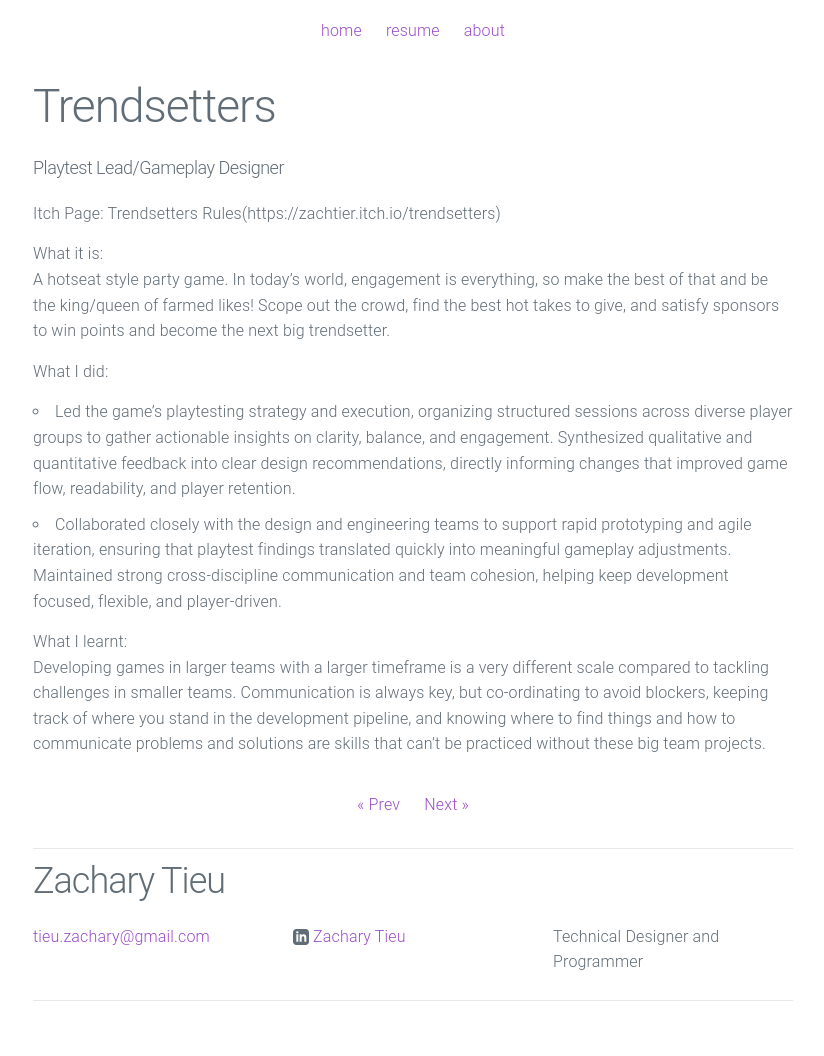
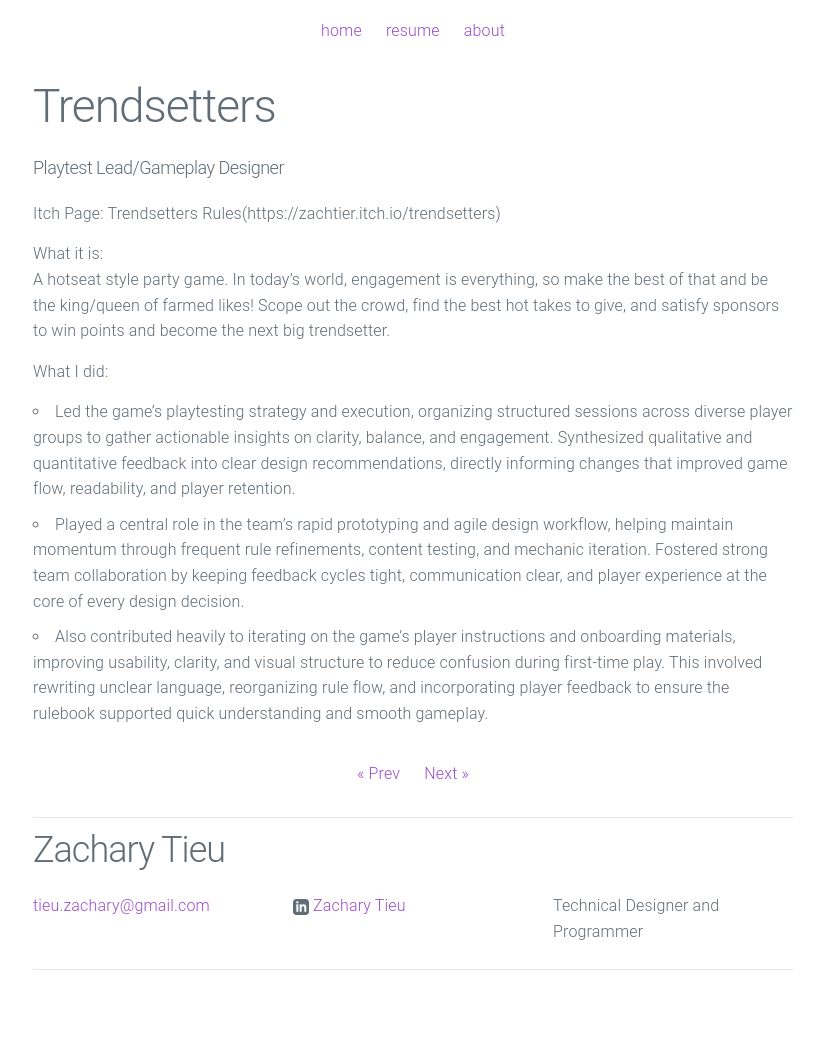
Before and after one commit to ZachTier/ZacharyTieu.github.io, a Jekyll site: the page built from _posts/2023-9-16-Trendsetters.md, in a window 1280 px wide. Shown: the whole page, without its empty margins (227-1051 px from the left). Built offline with Jekyll 4.4.1, drawn with Linux system fonts in a browser that asks for light colours; after the commit the page ends 1025 px from its top, so only the background shows below that.

Commit message:
Update 2023-9-16-Trendsetters.md

```diff
--- a/_posts/2023-9-16-Trendsetters.md
+++ b/_posts/2023-9-16-Trendsetters.md
@@ -11,7 +11,5 @@ A hotseat style party game. In today's world, engagement is everything, so make
 
 What I did:
 * Led the game's playtesting strategy and execution, organizing structured sessions across diverse player groups to gather actionable insights on clarity, balance, and engagement. Synthesized qualitative and quantitative feedback into clear design recommendations, directly informing changes that improved game flow, readability, and player retention.
-* Collaborated closely with the design and engineering teams to support rapid prototyping and agile iteration, ensuring that playtest findings translated quickly into meaningful gameplay adjustments. Maintained strong cross-discipline communication and team cohesion, helping keep development focused, flexible, and player-driven.
-
-What I learnt:\
-Developing games in larger teams with a larger timeframe is a very different scale compared to tackling challenges in smaller teams. Communication is always key, but co-ordinating to avoid blockers, keeping track of where you stand in the development pipeline, and knowing where to find things and how to communicate problems and solutions are skills that can't be practiced without these big team projects.
+* Played a central role in the team’s rapid prototyping and agile design workflow, helping maintain momentum through frequent rule refinements, content testing, and mechanic iteration. Fostered strong team collaboration by keeping feedback cycles tight, communication clear, and player experience at the core of every design decision.
+* Also contributed heavily to iterating on the game's player instructions and onboarding materials, improving usability, clarity, and visual structure to reduce confusion during first-time play. This involved rewriting unclear language, reorganizing rule flow, and incorporating player feedback to ensure the rulebook supported quick understanding and smooth gameplay.
```
